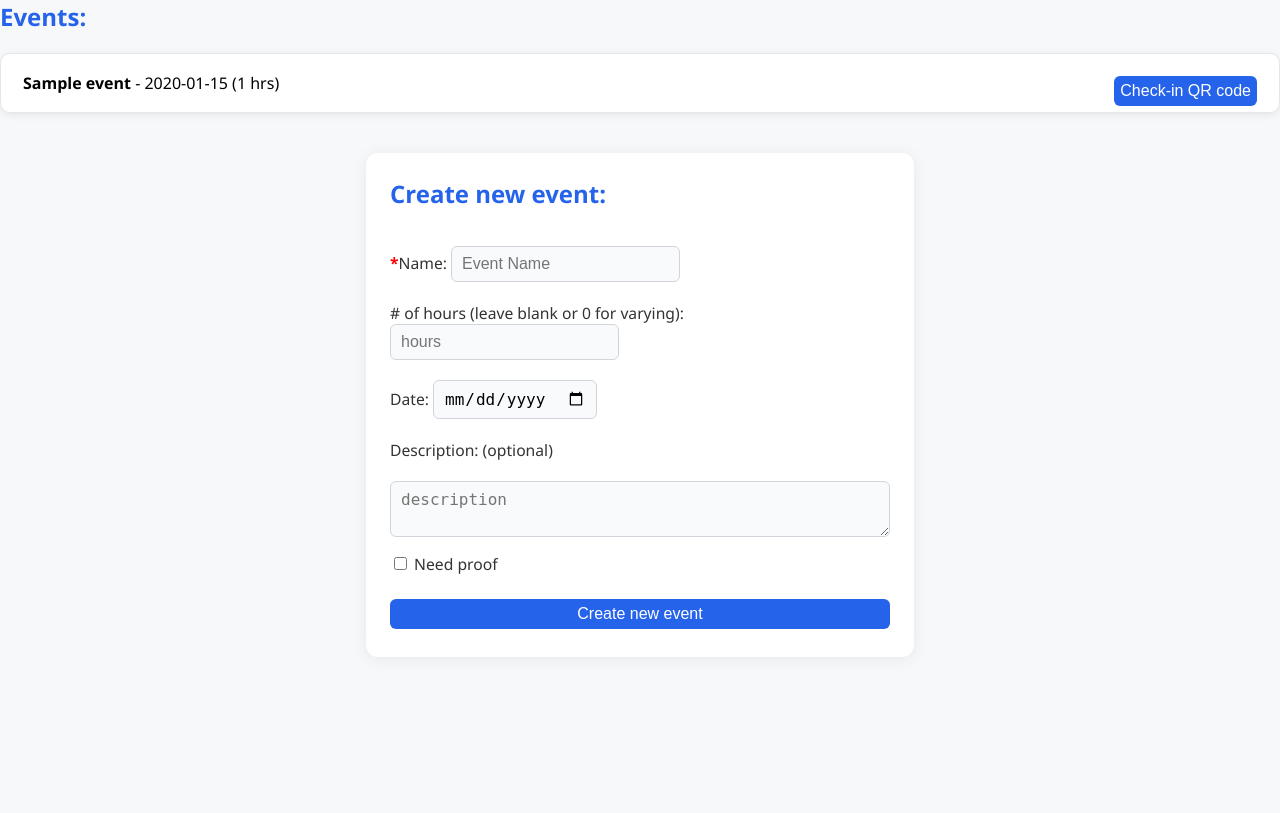
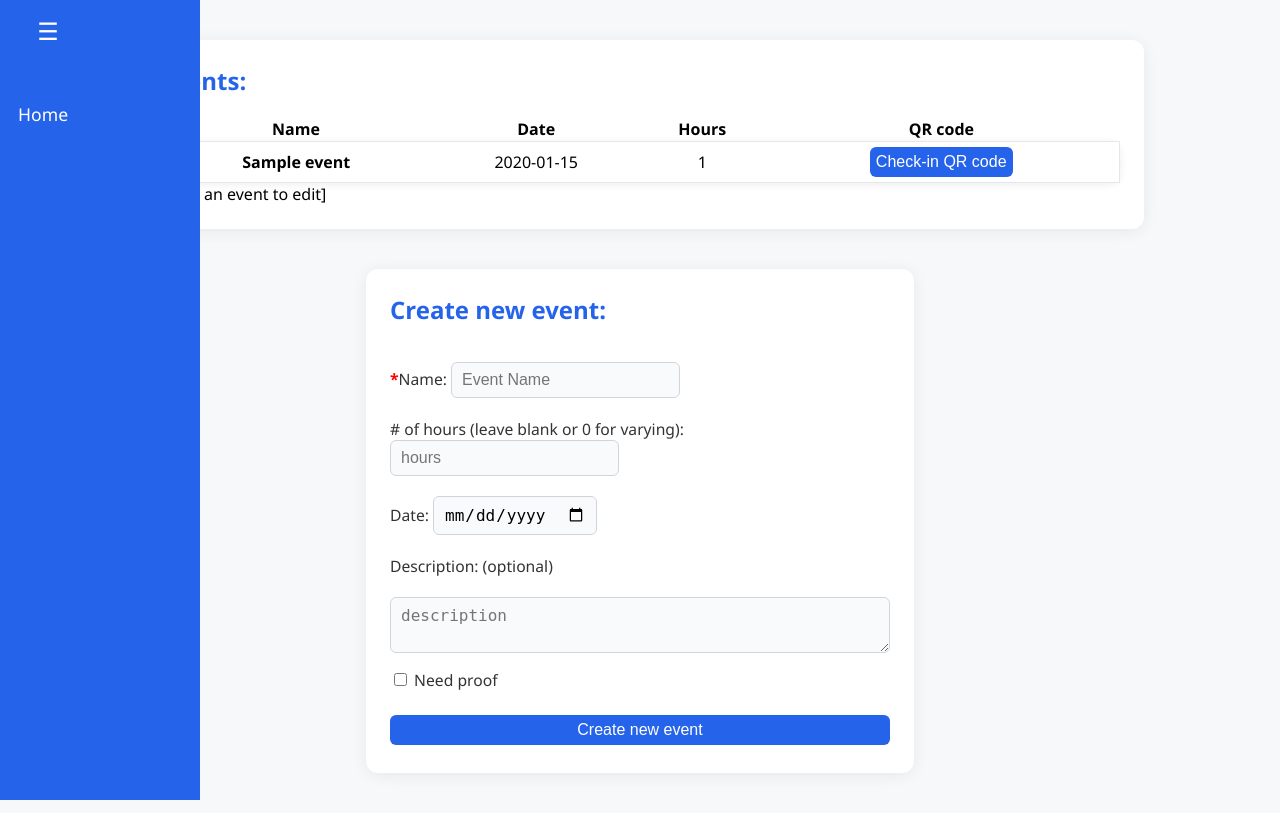
Before and after one commit to JasonVBN/hourstracker, a Flask app: page /events in a window 1280 px wide. Before the commit the page ends 629 px from the top, so only its background shows below. Run offline with Flask 3, Linux system fonts and the light colour scheme; tables that the repository leaves empty hold one stand-in row (values such as "Sample post").

Commit message:
UI improvements: added navbar, turned events list into table

```diff
--- a/static/events.css
+++ b/static/events.css
@@ -4,7 +4,7 @@ label:has(input[required])::before {
     font-weight: bold;
 }
 .event-tile {
-    display: block;
+    /* display: block; */
     background: #fff;
     border-radius: 10px;
     box-shadow: 0 2px 8px rgba(0,0,0,0.08);
@@ -13,8 +13,9 @@ label:has(input[required])::before {
     cursor: pointer;
     border: 1.5px solid #e5e7eb;
     transition: box-shadow 0.2s, border 0.2s;
+    text-align: center;
 }
 .event-tile:hover {
     box-shadow: 0 4px 18px rgba(37,99,235,0.13);
-    border: 1.5px solid #2563eb;
+    border: 1.5px solid #ebac25;
 }
--- a/static/index.css
+++ b/static/index.css
@@ -72,3 +72,61 @@ a.btn.green{
 a.btn.communist{
     background-color: #ff7a7a;
 }
+
+/* NAV BAR: */
+.navbar {
+    position: fixed;
+    top: 0;
+    left: 0;
+    height: 100%;
+    width: 200px;
+    background: #2563eb;
+    color: #fff;
+    transition: width 0.2s;
+    z-index: 2000;
+    overflow-x: hidden;
+}
+.navbar.collapsed {
+    width: 60px;
+}
+.nav-toggle {
+    background: none;
+    border: none;
+    color: #fff;
+    font-size: 1.5rem;
+    margin: 12px 0 12px 8px;
+    cursor: pointer;
+    outline: none;
+}
+.nav-links {
+    list-style: none;
+    padding: 0;
+    margin: 32px 0 0 0;
+    display: block;
+}
+.navbar.collapsed .nav-links {
+    display: none;
+}
+.nav-links li {
+    margin: 18px 0;
+}
+.nav-links a {
+    color: #fff;
+    text-decoration: none;
+    font-size: 1.1rem;
+    padding: 6px 18px;
+    display: block;
+    /* border-radius: 6px; */
+    transition: background 0.2s;
+}
+.nav-links a:hover {
+    background: #1e40af;
+}
+
+.current{
+    background-color: rgb(219, 143, 0);
+}
+.nav-header{
+    color: white;
+    text-align: center;
+}
--- a/templates/events.html
+++ b/templates/events.html
@@ -151,19 +151,28 @@
         <strong><p id="qrlink"></p></strong>
     </div>
 
-    <div>
+    <div class="container" style="max-width: 75%;">
         <h2>Events:</h2>
         {% if events %}
-            <!-- <ul style="list-style:none; padding:0;"> -->
-            {% for event in events %}
-                <div class="event-tile" data-event-id="{{ event['id'] }}">
-                    <strong>{{ event['name'] }}</strong> - {{ event['date'] }}
-                    ({{ event['hours'] }} hrs)
-
-                    <button class="getqr-btn" onclick="showqr(event, {{event['id']}})" style="float:right;">Check-in QR code</button>
-                </div>
-            {% endfor %}
-            <!-- </ul> -->
+            <table style="width:100%; border-collapse:collapse;">
+                <tr>
+                    <th>Name</th>
+                    <th>Date</th>
+                    <th>Hours</th>
+                    <th>QR code</th>
+                </tr>
+                {% for event in events %}
+                <tr class="event-tile" data-event-id="{{ event['id'] }}">
+                    <td><strong>{{ event['name'] }}</strong></td>
+                    <td>{{ event['date'] }}</td>
+                    <td>{{ event['hours'] }}</td>
+                    <td>
+                        <button class="getqr-btn" data-event-id="{{ event['id'] }}" onclick="showqr(event, this.dataset.eventId)">Check-in QR code</button>
+                    </td>
+                </tr>
+                {% endfor %}
+            </table>
+            [Click an event to edit]
         {% else %}
             <p>No events available.</p>
         {% endif %}
@@ -192,5 +201,32 @@
 
         <button type="submit">Create new event</button>
     </form>
+
+    <!-- NAV BAR -->
+    <div id="navbar" class="navbar">
+        <button id="nav-toggle" class="nav-toggle">☰</button>
+        <ul class="nav-links">
+            <li><a href="/">Home</a></li>
+
+        </ul>
+        {% if session.get('userinfo')['status'] == 'approved' %}
+        <ul class="nav-links">
+            <h2 class="nav-header">ADMIN AREA:</h2>
+            <li class="current"><a href="/events">Events</a></li>
+            <li><a href="/entries/pending">Pending Entries</a></li>
+            <li><a href="/profile">Profile</a></li>
+            <li><a href="/logout">Logout</a></li>
+        </ul>
+        {% endif %}
+    </div>
+    <script>
+    document.getElementById('nav-toggle').onclick = function() {
+        var navbar = document.getElementById('navbar');
+        navbar.classList.toggle('collapsed');
+        // document.querySelectorAll('.container').forEach(function(c) {
+        //     c.style.marginLeft = navbar.classList.contains('collapsed') ? '60px' : '220px';
+        // });
+    };
+    </script>
 </body>
 </html>
```
Also changed, not shown: templates/entries.html (+27 -0 lines), templates/index.html (+27 -2 lines).
